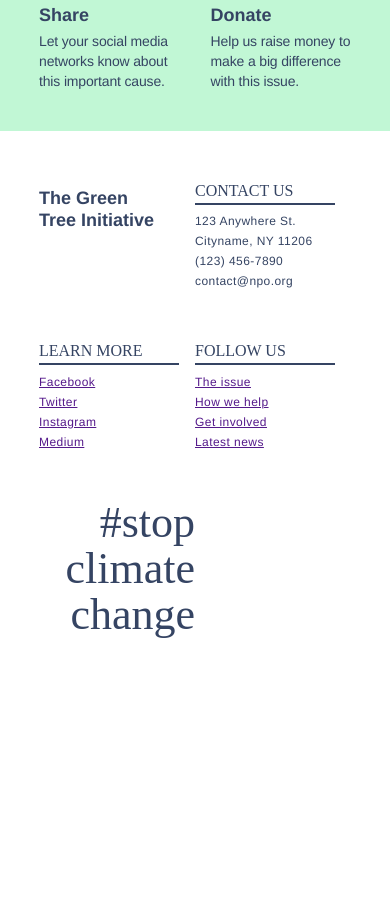
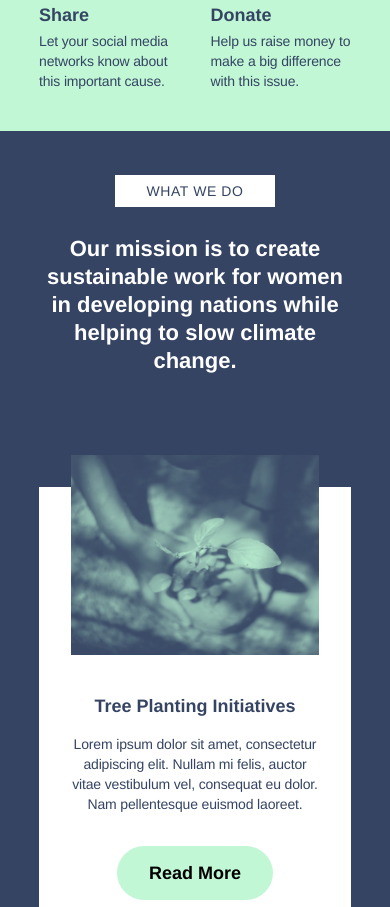
Before and after one commit to sahoorohit/Green-Tree, a plain HTML site: page index.html in a window 390 px wide. Shown: the part 1093-2000 px from the top of the page. Before the commit the page ends 1827 px from the top, so only its background shows below. Drawn offline with Linux system fonts and the light colour scheme; a web font is replaced by a local one.

Commit message:
what we do section done and flood-std font added locally

```diff
--- a/assets/stylesheets/main.css
+++ b/assets/stylesheets/main.css
@@ -48,7 +48,15 @@ table {
 }
 
 
-
+/*
+  ===========================
+  Customised
+  ===========================
+*/
+@font-face {
+  font-family: flood-std;
+  src: url("../fonts/floodstd.otf");
+}
 
 body {
   font: 16px/24px Helvetica Arial sans-serif;
@@ -110,7 +118,8 @@ body {
 }
 
 .showcase-1,
-.showcase-2 {
+.showcase-2,
+.showcase-3 {
   display: flex;
   justify-content: space-between;
   padding: 5rem 0;
@@ -175,6 +184,60 @@ body {
 }
 
 .flex-item p {
+  font: 16px/24px Helvetica;
+  letter-spacing: -0.16px;
+}
+
+#what-we-do {
+  background: #354463;
+}
+
+#what-we-do .showcase-head {
+  position: relative;
+  text-align: left;
+  top: 3rem;
+}
+
+#what-we-do .rect-back {
+  background: #fff;
+  color: #354463;
+}
+
+#what-we-do .showcase-head p {
+  text-align: left;
+  font: Bold 44px/56px Helvetica;
+  color: #fff;
+  padding: 2rem 0 5rem 0;
+}
+
+.showcase-3 .white-box {
+  background: #fff;
+  width: 22%;
+  height: auto;
+  padding: 2rem 2rem;
+}
+
+.message-img {
+  position: relative;
+  top: -4rem;
+  margin-bottom: -4rem;
+  left: 2rem;
+}
+
+.message-img img {
+  height: 250px;
+  width: 100%;
+  transform: scaleX(1.22);
+}
+
+.message span {
+  margin-top: 2rem;
+  display: block;
+  font: Bold 28px/36px Helvetica;
+}
+
+.message p {
+  margin: 1rem 0 2rem 0;
   font: 16px/24px Helvetica;
   letter-spacing: -0.16px;
 }
@@ -267,6 +330,42 @@ footer li {
   .flex-item {
     width: 40%;
   }
+
+  .showcase-3 {
+    display: block;
+    margin: 3rem 0;
+  }
+
+  .showcase-3 .white-box {
+    width: auto;
+    margin-bottom: 5rem;
+    display: flex;
+    flex-wrap: wrap;
+    justify-content: space-between;
+  }
+
+  #what-we-do .showcase-head p {
+    font: Bold 36px/46px Helvetica;
+    padding: 2rem 0;
+  }
+
+  .showcase-3 .white-box:last-child{
+    margin-bottom: 0;
+  }
+
+  .showcase-3 .message-img,
+  .showcase-3 .message {
+    width: 40%;
+  }
+
+  .showcase-3 .read-more-btn {
+    width: 50%;
+    text-align: right;
+    position: relative;
+    top: -5rem;
+    margin-bottom: -5rem;
+  }
+
 }
 
 
@@ -349,4 +448,46 @@ footer li {
   .flex-item p {
     font: 14px/20px Helvetica;
   }
+
+  #what-we-do .showcase-head,
+  #what-we-do .showcase-head p,
+  .showcase-3 {
+    text-align: center;
+  }
+
+  #what-we-do .showcase-head p {
+    font: Bold 22px/28px Helvetica;
+  }
+
+  .showcase-3 {
+    display: block;
+  }
+
+  .showcase-3 .white-box {
+    width: auto;
+    margin-bottom: 7rem;
+  }
+
+  .showcase-3 .white-box:last-child {
+    margin-bottom: 0;
+  }
+
+  .message-img {
+    left: 0;
+  }
+
+  .message-img img {
+    height: 200px;
+    transform: scaleX(1);
+  }
+
+  .showcase-3 .white-box span {
+    font: Bold 18px/24px Helvetica;
+  }
+
+  .showcase-3 .white-box p {
+    font: 14px/20px Helvetica;
+  }
+
+
 }
--- a/index.html
+++ b/index.html
@@ -3,9 +3,9 @@
   <head>
     <meta charset="utf-8">
     <meta name="viewport" content="width=device-width, initial-scale=1">
-    <title>Home</title>
+    <meta name="author" content="Rohit Sahoo" />
+    <title>Green Tree Initiative | Home</title>
     <link rel="stylesheet" href="assets/stylesheets/main.css">
-    <link rel="stylesheet" href="https://use.typekit.net/pxw3uvs.css">
   </head>
 
   <body>
@@ -45,7 +45,6 @@
         <span class="rect-back">Take Action</span>
       </div>
       <article class="showcase-2 container">
-        <!-- <div > -->
         <div class="flex-item">
           <span>Learn</span>
           <p>Get the facts about this issue and how we’re helping.</p>
@@ -62,9 +61,59 @@
           <span>Donate</span>
           <p>Help us raise money to make a big difference with this issue.</p>
         </div>
-        <!-- </div> -->
       </article>
     </section>
+
+
+    <!-- What we do -->
+
+    <section id="what-we-do">
+      <article class="container">
+        <div class="showcase-head">
+          <span class="rect-back">What We Do</span>
+          <p>Our mission is to create sustainable work for women in developing nations while helping to slow climate change.</p>
+        </div>
+        <section class="showcase-3">
+          <div class="white-box">
+            <div class="message-img">
+              <img src="assets/images/home/tree-planting.png" alt="Tree Planting Initiatives">
+            </div>
+            <div class="message">
+              <span>Tree Planting Initiatives</span>
+              <p>Lorem ipsum dolor sit amet, consectetur adipiscing elit. Nullam mi felis, auctor vitae vestibulum vel, consequat eu dolor. Nam pellentesque euismod laoreet.</p>
+            </div>
+            <div class="read-more-btn">
+              <button class="oval-back">Read More</button>
+            </div>
+          </div>
+          <div class="white-box">
+            <div class="message-img">
+              <img src="assets/images/home/education-training.png" alt="Tree Planting Initiatives">
+            </div>
+            <div class="message">
+              <span>Education and Training</span>
+              <p>Lorem ipsum dolor sit amet, consectetur adipiscing elit. Nullam mi felis, auctor vitae vestibulum vel, consequat eu dolor. Nam pellentesque euismod laoreet.</p>
+            </div>
+            <div class="read-more-btn">
+              <button class="oval-back">Read More</button>
+            </div>
+          </div>
+          <div class="white-box">
+            <div class="message-img">
+              <img src="assets/images/home/advocacy.png" alt="Tree Planting Initiatives">
+            </div>
+            <div class="message">
+              <span>Advocacy and Campaigning</span>
+              <p>Lorem ipsum dolor sit amet, consectetur adipiscing elit. Nullam mi felis, auctor vitae vestibulum vel, consequat eu dolor. Nam pellentesque euismod laoreet.</p>
+            </div>
+            <div class="read-more-btn">
+              <button class="oval-back">Read More</button>
+            </div>
+          </div>
+        </section>
+      </article>
+    </section>
+
 
     <!-- Footer -->
 
```
Also changed, not shown: assets/fonts/floodstd.otf (added), assets/images/home/advocacy.png (added), assets/images/home/education-training.png (added), assets/images/home/tree-planting.png (added). Lines whose indentation alone changed are shown as unchanged.
